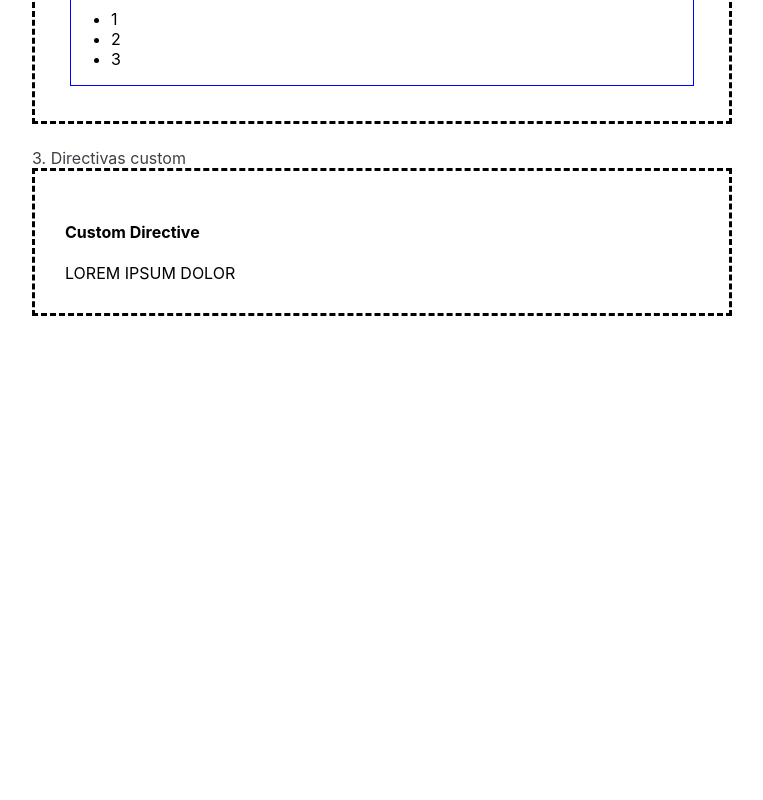
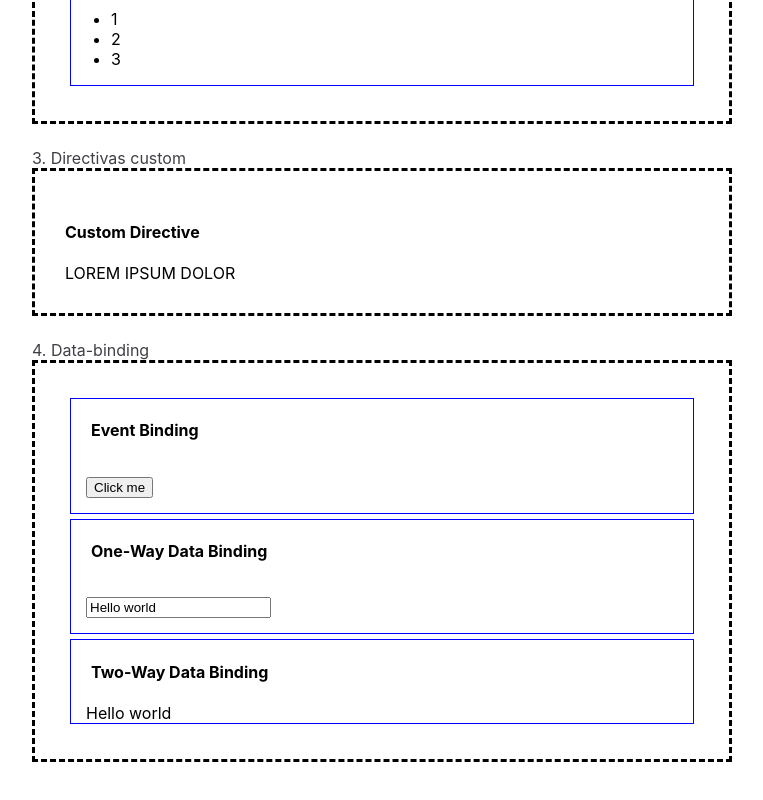
Before and after one commit to ascazares-apex/AngularHomework, an Angular app: page / in a window 1280 px wide. Shown: the part 795-1595 px from the top of the page, without its empty margins (258-1021 px from the left). Before the commit the page ends 1183 px from the top, so only its background shows below. Built offline with nearby package versions, Linux system fonts and the light colour scheme.

Commit message:
Solution for Exercise #4
Use of event binding and one-way / two-way databindings

```diff
--- a/src/app/app.component.html
+++ b/src/app/app.component.html
@@ -182,6 +182,10 @@
     <div class="homework-section">
       <app-custom-directives></app-custom-directives>
     </div>
+    <p>4. Data-binding</p>
+    <div class="homework-section">
+      <app-data-binding></app-data-binding>
+    </div>
   </div>
 </main>
 
--- /dev/null
+++ b/src/app/components/data-binding/data-binding.component.html
@@ -0,0 +1,14 @@
+<div>
+  <div class="exercise-section">
+    <h4 class="section-title">Event Binding</h4>
+    <button class="section-item" (click)="displayAlert()">Click me</button>
+  </div>
+  <div class="exercise-section">
+    <h4 class="section-title">One-Way Data Binding</h4>
+    <input class="section-item" type="text" [(ngModel)]="bindingText" />
+  </div>
+  <div class="exercise-section">
+    <h4 class="section-title">Two-Way Data Binding</h4>
+    <span class="section-item">{{ bindingText }}</span>
+  </div>
+</div>
--- /dev/null
+++ b/src/app/components/data-binding/data-binding.component.ts
@@ -0,0 +1,14 @@
+import { Component } from '@angular/core';
+
+@Component({
+  selector: 'app-data-binding',
+  templateUrl: './data-binding.component.html',
+  styleUrl: './data-binding.component.scss'
+})
+export class DataBindingComponent {
+  public bindingText: string = "Hello world";
+
+  public displayAlert(): void {
+    alert("I was triggered by an event");
+  }
+}
--- a/src/styles.scss
+++ b/src/styles.scss
@@ -1 +1,13 @@
 /* You can add global styles to this file, and also import other style files */
+.exercise-section {
+    margin: 5px;
+    border: 1px solid blue;
+}
+
+.section-title {
+    margin-left: 20px;
+}
+
+.section-item {
+    margin: 15px;
+}
```
Also changed, not shown: src/app/app.module.ts (+7 -3 lines), src/app/components/data-binding/data-binding.component.scss (added).
